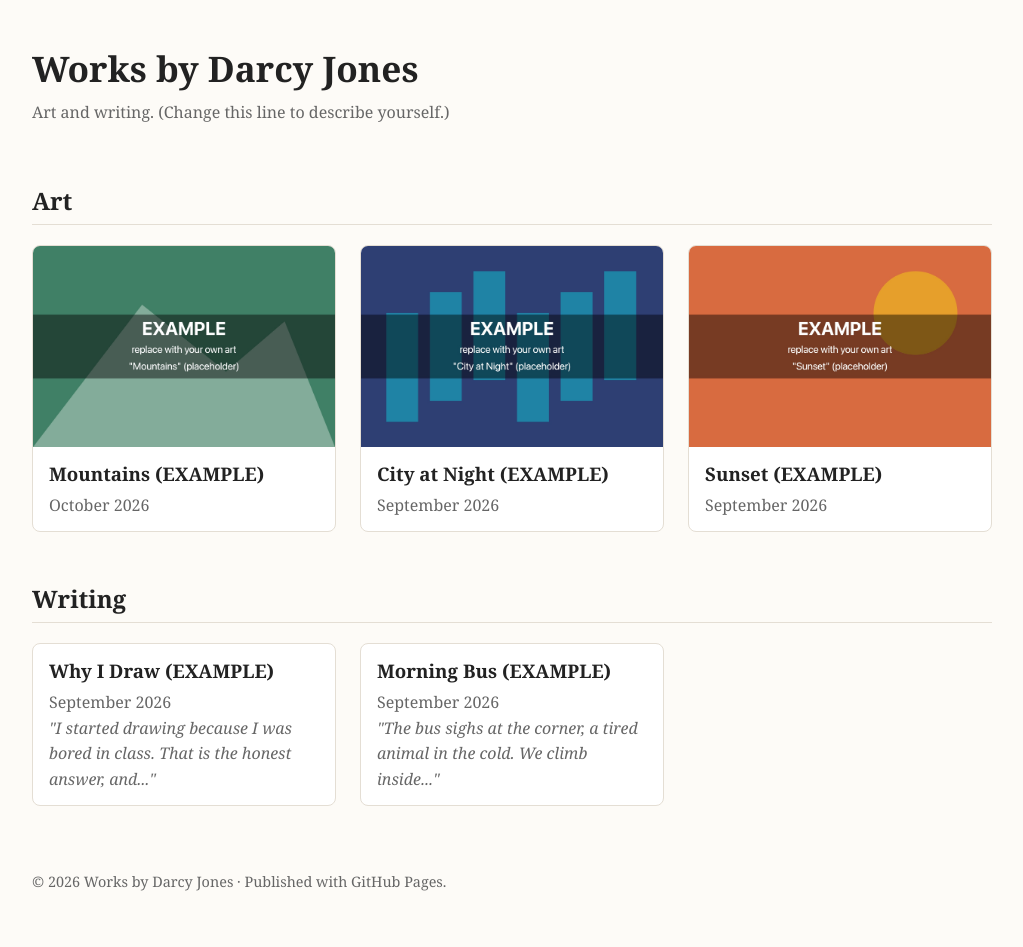
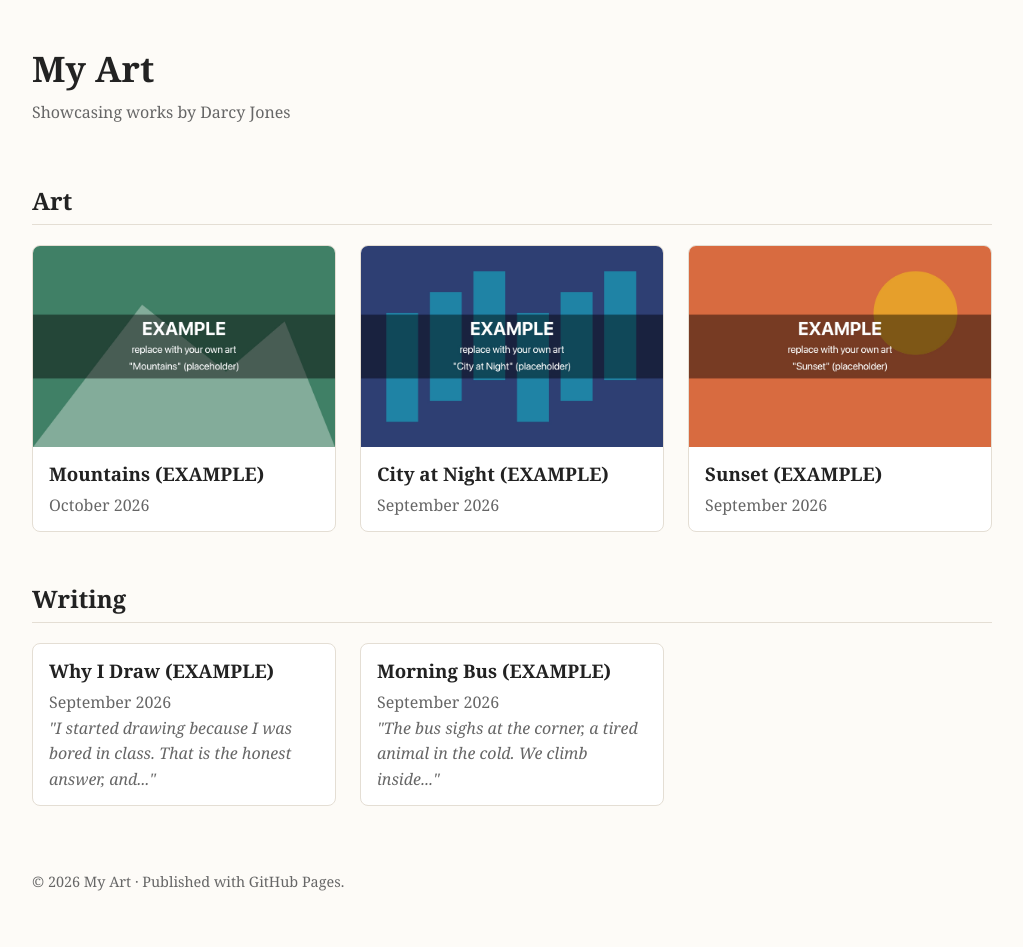
Before and after one commit to DJLiZe/portfolio, a Jekyll site: the page built from index.html, in a window 1280 px wide. Shown: the whole page, without its empty margins (128-1151 px from the left). Built offline with Jekyll 4.4.1, drawn with Linux system fonts in a browser that asks for light colours.

Commit message:
Update _config.yml

```diff
--- a/_config.yml
+++ b/_config.yml
@@ -8,10 +8,10 @@
 # If a value contains ": " (a colon then a space), wrap it in "double quotes".
 
 # Your name, shown at the top of every page.
-title: Works by Darcy Jones
+title: My Art
 
 # A line about you, shown under your name on the home page.
-description: Art and writing. (Change this line to describe yourself.)
+description: Showcasing works by Darcy Jones
 
 # ---------------------------------------------------------------------------
 # COLORS
```
